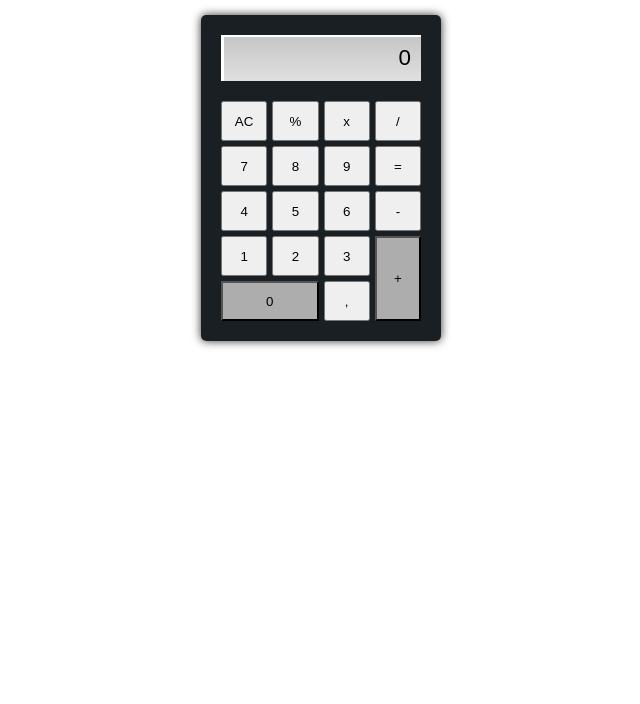
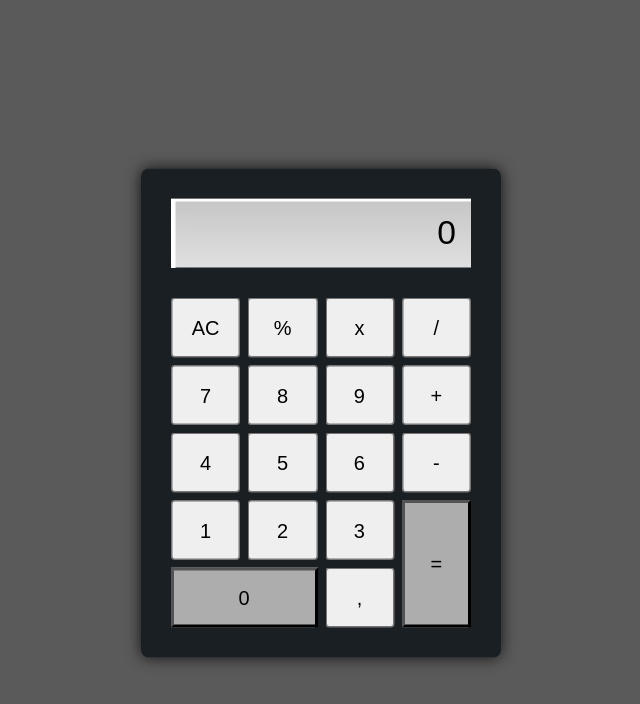
Before and after one commit to MARCOadb/Calculator, a plain HTML site: page index.html in a window 1280 px wide. Shown: the whole page, without its empty margins (319-959 px from the left). Drawn offline with Linux system fonts and the light colour scheme.

Commit message:
Size improovment

```diff
--- a/index.html
+++ b/index.html
@@ -1,5 +1,6 @@
 <!DOCTYPE html>
 <html>
+
 <head>
 	<title>calculadora</title>
 
@@ -8,6 +9,7 @@
 	<script src="script.js"></script>
 
 </head>
+
 <body>
 
 	<div id="calculator">
@@ -20,7 +22,7 @@
 		<button onclick="incluirDigito('7')">7</button>
 		<button onclick="incluirDigito('8')">8</button>
 		<button onclick="incluirDigito('9')">9</button>
-		<button onclick="finalizarCalculo()">=</button>
+		<button onclick="iniciarCalculo('+')">+</button>
 		<button onclick="incluirDigito('4')">4</button>
 		<button onclick="incluirDigito('5')">5</button>
 		<button onclick="incluirDigito('6')">6</button>
@@ -28,11 +30,12 @@
 		<button onclick="incluirDigito('1')">1</button>
 		<button onclick="incluirDigito('2')">2</button>
 		<button onclick="incluirDigito('3')">3</button>
-		<button onclick="iniciarCalculo('+')" class="mais">+</button>
-        <button class="zero" onclick="incluirDigito('0')">0</button>
-        <button onclick="incluirPonto()">,</button>
+		<button onclick="finalizarCalculo()" class="mais">=</button>
+		<button class="zero" onclick="incluirDigito('0')">0</button>
+		<button onclick="incluirPonto()">,</button>
 
 	</div>
 
 </body>
+
 </html>
--- a/style.css
+++ b/style.css
@@ -1,14 +1,16 @@
-body{
+body {
     font-family: sans-serif;
+    background-color: #5a5a5a;
 }
 
-#calculator{
+#calculator {
     width: 200px;
     background-image: linear-gradient(#1a1f24, #1a1f24);
     padding: 20px;
     border-radius: 5px;
-    box-shadow: 0 0 10px rgba(0,0,0,.8);
-    margin: 15px auto;
+    box-shadow: 0 0 10px rgba(0, 0, 0, .8);
+    margin: 250px auto;
+    transform: scale(1.5);
 
     display: grid;
     grid-template-columns: repeat(4, 1fr);
@@ -17,11 +19,11 @@ body{
 }
 
 
-button{
+button {
     padding: .25em;
 }
 
-#display{
+#display {
     padding: 10px;
     font-size: 1.4em;
     text-align: right;
@@ -32,14 +34,14 @@ button{
     grid-column: 1 / -1;
 }
 
-.mais{
+.mais {
     background-color: #adadad;
     grid-row: 5 / 7;
     grid-column: 4 / 5;
 
 }
 
-.zero{
+.zero {
     background-color: #adadad;
     grid-column: 1 / 3;
 }
```
